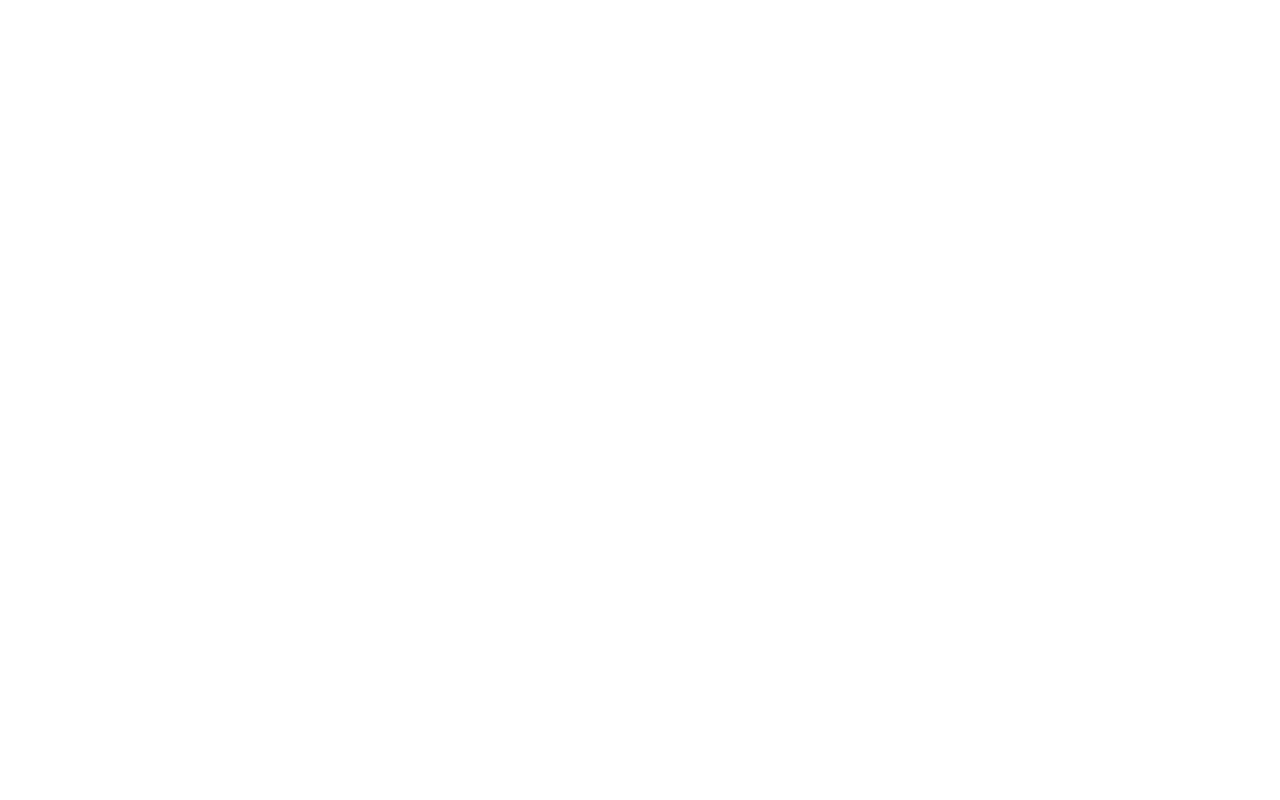
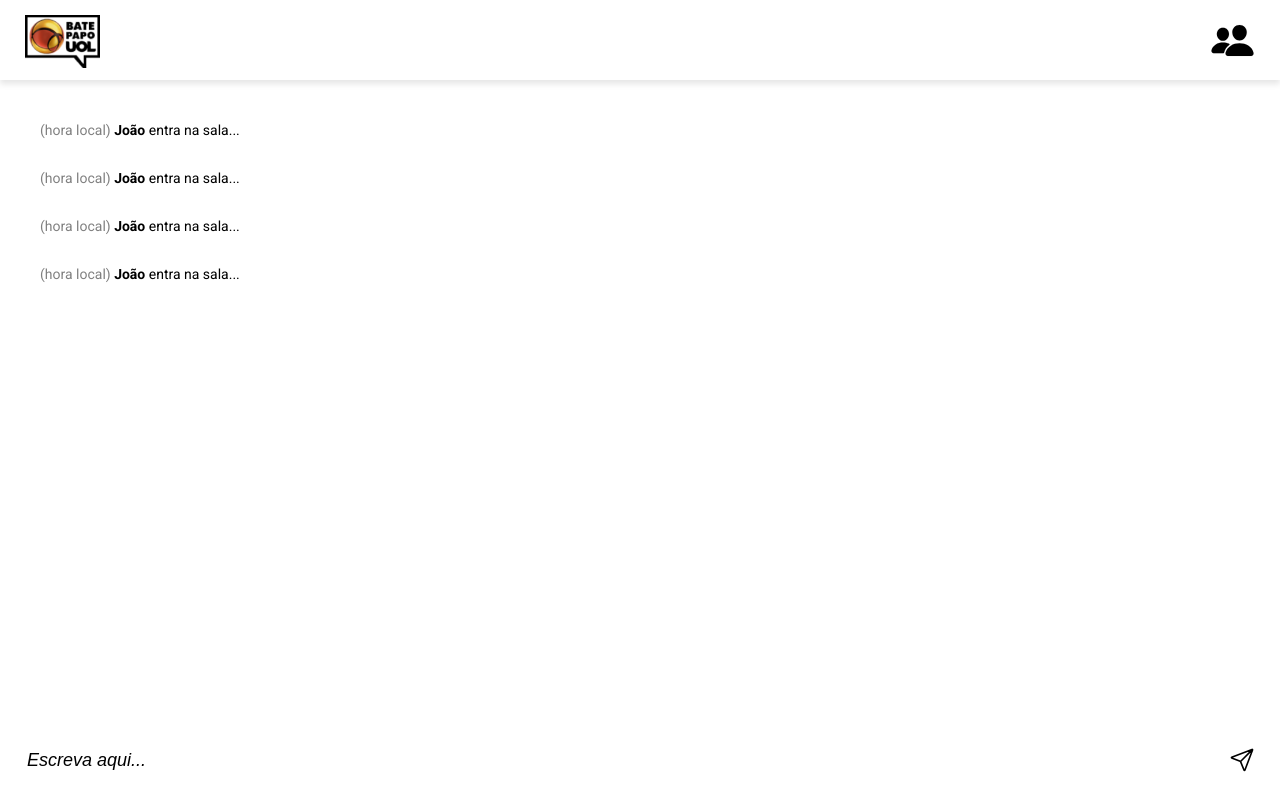
Before and after one commit to andrezopo/Projeto_05_batePapoUOL, a plain HTML site: page index.html in a window 1280 px wide. Drawn offline with nearby package versions, Linux system fonts and the light colour scheme.

Commit message:
layout básico pronto

```diff
--- a/index.html
+++ b/index.html
@@ -1,5 +1,6 @@
 <!DOCTYPE html>
 <html lang="pt-br">
+
 <head>
     <meta charset="UTF-8">
     <meta http-equiv="X-UA-Compatible" content="IE=edge">
@@ -8,10 +9,38 @@
     <link rel="stylesheet" href="reset.css">
     <link rel="stylesheet" href="style.css">
 </head>
+
 <body>
+    <!-- container para envolver todo o conteúdo -->
+    <div class="container">
+        <!-- Topo (não sei se deve ser fixo) -->
+        <div class="topo">
+            <div class="logo-uol"><img src="imagens/logo-bate-papo.png" ></div>
+            <ion-icon name="people"></ion-icon>
+        </div>
+        <div class="mensagens">
+            <!-- Aqui entra o conteúdo do JavaScript através do servidor/API -->
+            <div class="mensagem"><span><h4>(hora local)</h4><strong> João</strong> entra na sala...</span></div>
+            <div class="mensagem"><span><h4>(hora local)</h4><strong> João</strong> entra na sala...</span></div>
+            <div class="mensagem"><span><h4>(hora local)</h4><strong> João</strong> entra na sala...</span></div>
+            <div class="mensagem"><span><h4>(hora local)</h4><strong> João</strong> entra na sala...</span></div>
+
+
+        </div>
+        <!-- Faixa inferior fixa para escrever novas mensagens -->
+        <div class="escrever-mensagem">
+            <input type="text" placeholder="Escreva aqui...">
+            <ion-icon onclick="enviarMensagem()" name="paper-plane-outline"></ion-icon>
+        </div>
+
+    </div>
 
 
 
+
+    <script type="module" src="https://unpkg.com/ionicons@5.5.2/dist/ionicons/ionicons.esm.js"></script>
+    <script nomodule src="https://unpkg.com/ionicons@5.5.2/dist/ionicons/ionicons.js"></script>
     <script src="scripts.js"></script>
 </body>
+
 </html>
--- a/scripts.js
+++ b/scripts.js
@@ -1 +1,2 @@
 console.log("somebody love")
+let mensagens = document.querySelector(".mensagens")
--- a/style.css
+++ b/style.css
@@ -1,3 +1,94 @@
+@import url('https://fonts.googleapis.com/css2?family=Roboto:ital,wght@0,400;0,700;1,400;1,700&display=swap');
 * {
     box-sizing: border-box;
 }
+body{
+    display: flex;
+    flex-direction: column;
+    align-items: center;
+    font-family: 'Roboto', sans-serif;
+}
+.container{
+    width: 95%;
+    display: flex;
+    flex-direction: column;
+    align-items: center;
+}
+.topo{
+    width: 100%;
+    height: 80px;
+    display: flex;
+    align-items: center;
+    justify-content: space-between;
+    background-color: #ffffff;
+    box-shadow: 0 4px 6px 0 rgba(0, 0, 0, 0.1);
+    position: fixed;
+    top: 0;
+    left: 0;
+    z-index: 1;
+
+}
+.topo ion-icon{
+    font-size: 45px;
+    margin: 25px;
+
+}
+.topo img{
+    margin: 16px 25px 11px 25px;
+}
+.mensagens{
+    width: 100%;
+    margin-top: 106px;
+    margin-bottom: 80px;
+    display: flex;
+    flex-direction: column;
+    align-items: flex-start;
+
+}
+strong {
+    font-weight: 700;
+}
+.mensagens span {
+    display: inline-block;
+}
+.mensagem{
+    width: 100%;
+    display: flex;
+    align-items: center;
+    margin: 4px 8px;
+    border-radius: 2px;
+    font-size: 14px;
+    line-height: 40px;
+
+}
+.mensagem h4 {
+    display: inline-block;
+    color: grey;
+}
+.escrever-mensagem{
+    width: 100%;
+    height: 80px;
+    background-color: #ffffff;
+    display: flex;
+    padding: 25px;
+    align-items: center;
+    justify-content: space-between;
+    position: fixed;
+    bottom: 0;
+    left: 0;
+    z-index: 1;
+    font-size: 26px;
+}
+.escrever-mensagem input{
+    font-size: 18px;
+    width: calc(100% - 36px);
+    font-style: italic;
+    line-height: 21px;
+    color: #000000;
+    border-width: 0px;
+
+}
+::placeholder{
+    color:#000000;
+    opacity: 1;
+}
```
Also changed, not shown: imagens/logo-bate-papo.png (added).
